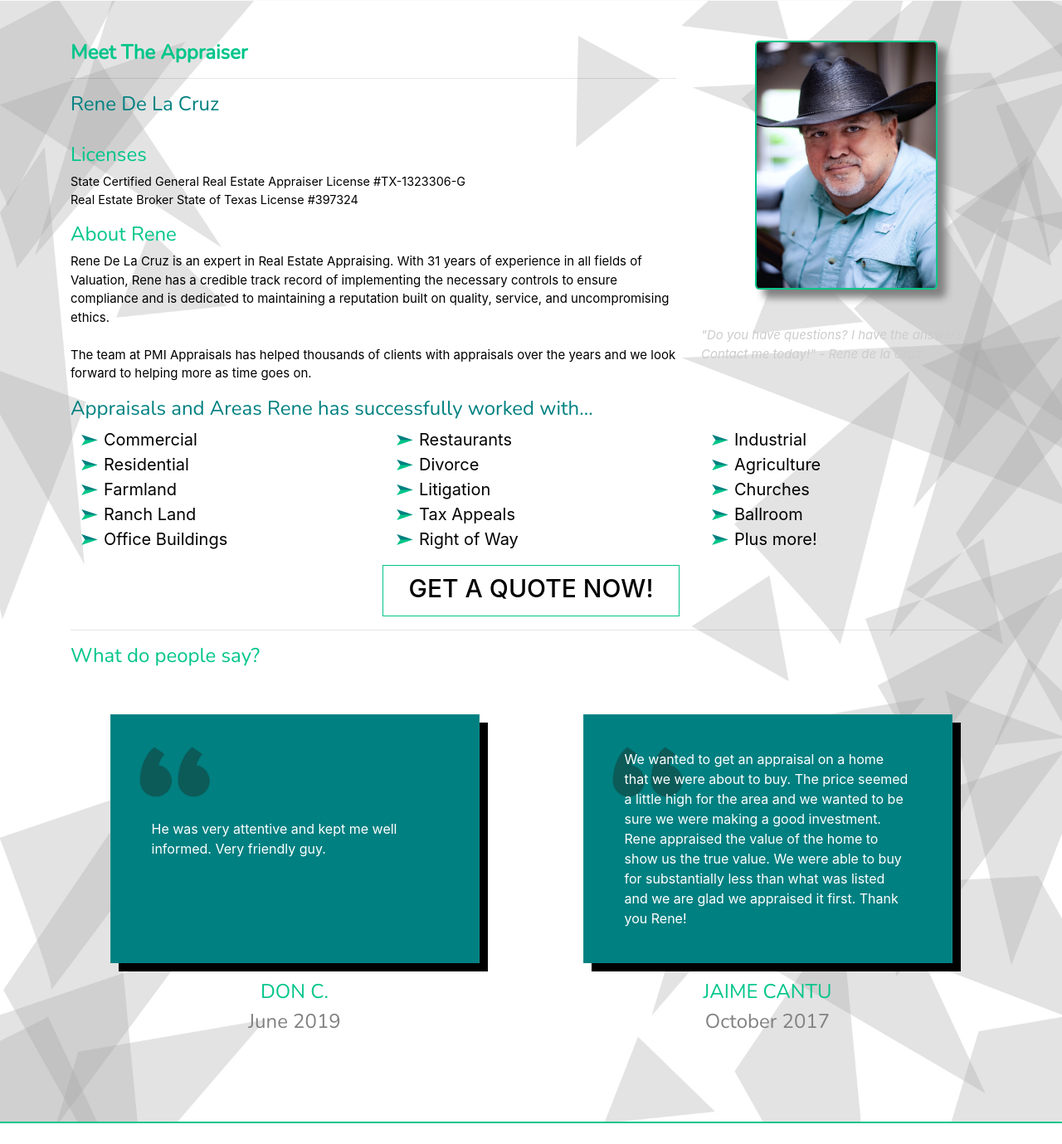
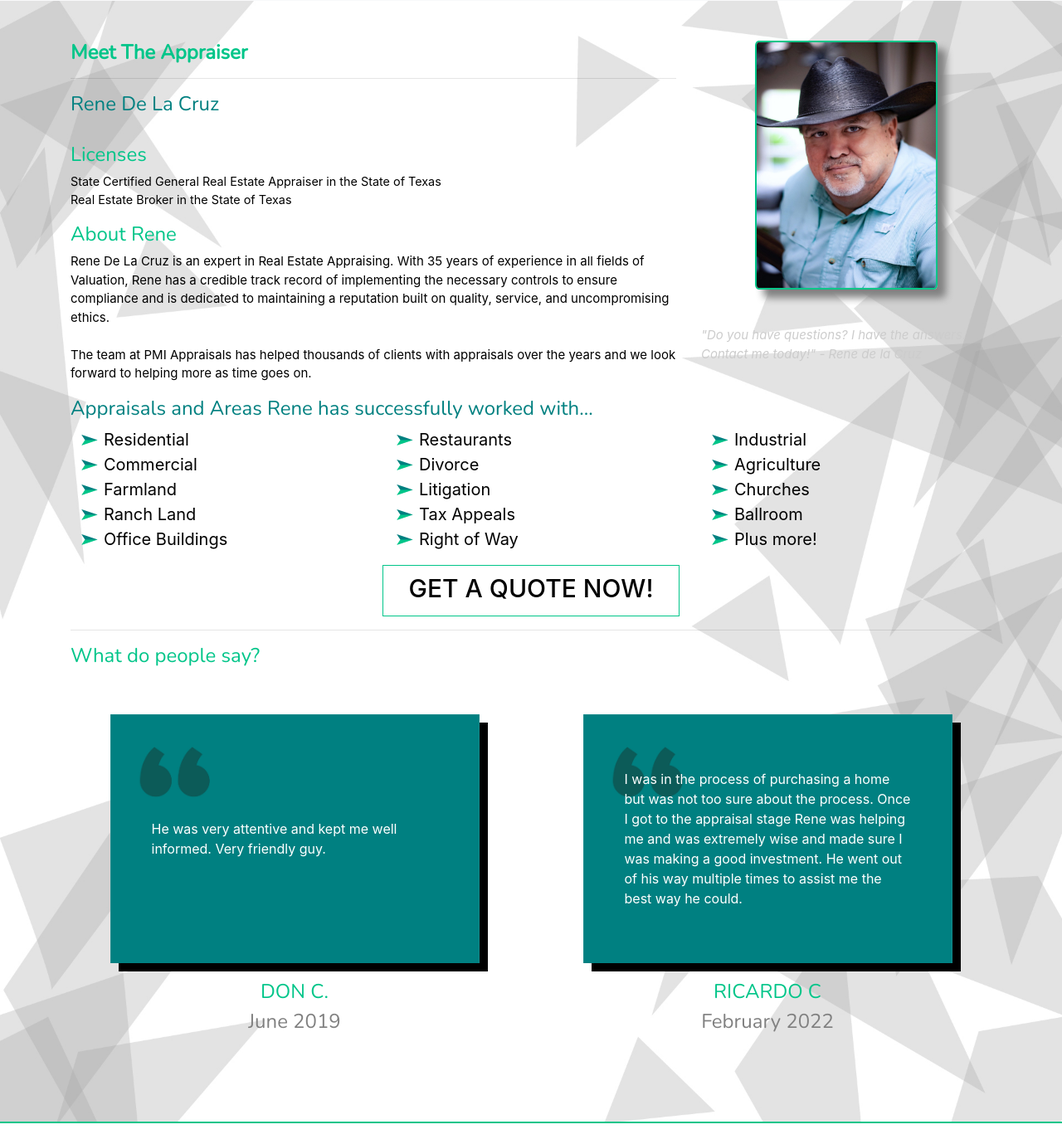
Before and after one commit to renedelacruz/renedelacruz.github.io, a website: page index.html in a window 1280 px wide. Shown: the part 641-2020 px from the top of the page at 83% size. Drawn offline with nearby package versions, Linux system fonts and the light colour scheme; grey boxes are pictures that could not be loaded; a web font is replaced by a local one.

Commit message:
Updating website changes...

```diff
--- a/index.html
+++ b/index.html
@@ -112,13 +112,13 @@
           <br>
             <h4 style="color:#00c589;">                                             Licenses</h4>
             <p style="color:#000000;font-size:90%;">
-            State Certified General Real Estate Appraiser License #TX-1323306-G
+            State Certified General Real Estate Appraiser in the State of Texas
             <br>
-            Real Estate Broker State of Texas License #397324
+            Real Estate Broker in the State of Texas
             </p>
             <h4 style="color:#00c589;">                                             About Rene</h4>
             <p style="color:#000000;">
-              Rene De La Cruz is an expert in Real Estate Appraising. With 31 years of experience in all fields of Valuation, Rene has a credible track record of implementing the necessary controls to ensure compliance and is dedicated to maintaining a reputation built on quality, service, and uncompromising ethics.
+              Rene De La Cruz is an expert in Real Estate Appraising. With 35 years of experience in all fields of Valuation, Rene has a credible track record of implementing the necessary controls to ensure compliance and is dedicated to maintaining a reputation built on quality, service, and uncompromising ethics.
               <br><br>
               The team at PMI Appraisals has helped thousands of clients with appraisals over the years and we look forward to helping more as time goes on.
             </p>
@@ -135,8 +135,8 @@
           </div>
           <div class="col-lg-4">
             <ul class="aboutrene-list">
+              <li>Residential</li>
               <li>Commercial</li>
-              <li>Residential</li>
               <li>Farmland</li>
               <li>Ranch Land</li>
               <li>Office Buildings</li>
@@ -179,10 +179,10 @@
           </div>
           <div class="col-lg-5 mx-auto">
             <div class="customer-quote">
-              We wanted to get an appraisal on a home that we were about to buy. The price seemed a little high for the area and we wanted to be sure we were making a good investment. Rene appraised the value of the home to show us the true value. We were able to buy for substantially less than what was listed and we are glad we appraised it first. Thank you Rene!
+              I was in the process of purchasing a home but was not too sure about the process. Once I got to the appraisal stage Rene was helping me and was extremely wise and made sure I was making a good investment. He went out of his way multiple times to assist me the best way he could.
             </div>
-            <h5 style="color:#00c589;text-align:center;margin-top:20px;">       JAIME CANTU</h5>
-            <h6 style="color:grey;text-align:center;">                          October 2017</h6>
+            <h5 style="color:#00c589;text-align:center;margin-top:20px;">       RICARDO C</h5>
+            <h6 style="color:grey;text-align:center;">                          February 2022</h6>
           </div>
         </div>
         <br><br>
@@ -193,7 +193,7 @@
   <!-- ** CONTACT SECTION ** -->
   <section style="padding: 0px 0px 0px 0px;background-image:url('img/bg4.jpg');" class="background-image" id="contact">
     <!-- CONTAINS GOOGLE MAP API WITH ADDRESS -->
-    <iframe src="https://www.google.com/maps/embed?pb=!1m18!1m12!1m3!1d3473.528558126109!2d-98.62568638455785!3d29.47177385235122!2m3!1f0!2f0!3f0!3m2!1i1024!2i768!4f13.1!3m3!1m2!1s0x865c5d05b17faacf%3A0x3b8d4507786b12ad!2s3505+Wurzbach+Rd+%23111%2C+San+Antonio%2C+TX+78238!5e0!3m2!1sen!2sus!4v1560292042421!5m2!1sen!2sus" width="100%" height="300" frameborder="0" allowfullscreen></iframe>
+    <iframe src="https://www.google.com/maps/embed?pb=!1m18!1m12!1m3!1d11690.347574098567!2d-98.48255512756879!3d29.412392095415722!2m3!1f0!2f0!3f0!3m2!1i1024!2i768!4f13.1!3m3!1m2!1s0x865cf619797d2bdb%3A0x9dd6c1c431d1d2fc!2s1021%20S%20Cherry%20St%2C%20San%20Antonio%2C%20TX%2078210%2C%20USA!5e0!3m2!1sen!2smx!4v1658336848691!5m2!1sen!2smx" width="100%" height="300" frameborder="0" allowfullscreen></iframe>
     <br><br>
     <div class="container">
       <div class="row">
@@ -210,9 +210,9 @@
       <div class="row">
         <div class="col-lg-6">
           <h4 style="color:#008080;"">                          Make your walk-in visit!</h4>
-          <a style="text-decoration:none;" href="https://www.google.com/maps/place/3505+Wurzbach+Rd+%23111,+San+Antonio,+TX+78238/@29.471769,-98.623498,16z/data=!4m5!3m4!1s0x865c5d05b17faacf:0x3b8d4507786b12ad!8m2!3d29.4717692!4d-98.6234977?hl=en" target="_blank">
+          <a style="text-decoration:none;" href="https://www.google.com/maps/embed?pb=!1m18!1m12!1m3!1d11690.347574098567!2d-98.48255512756879!3d29.412392095415722!2m3!1f0!2f0!3f0!3m2!1i1024!2i768!4f13.1!3m3!1m2!1s0x865cf619797d2bdb%3A0x9dd6c1c431d1d2fc!2s1021%20S%20Cherry%20St%2C%20San%20Antonio%2C%20TX%2078210%2C%20USA!5e0!3m2!1sen!2smx!4v1658336848691!5m2!1sen!2smx" target="_blank">
 
-          <p style="color:#000000;text-decoration:underline;">  3505 Wurzbach Rd, San Antonio, TX 78238</p></a>
+          <p style="color:#000000;text-decoration:underline;">  1021 S Cherry St, San Antonio TX 78210</p></a>
           <h5 style="color:#008080;">                           Office Hours</h5>
           <p style="color:#000000">                             8:00am - 7:00pm</p>
           <p style="color:#b30000;font-size: 80%">              CLOSED ON SUNDAYS</p>
@@ -246,7 +246,7 @@
         <p class="footer-links">
           <a href="tel:956227-0928">Call Us!</a>&emsp;
           <a href="mailto:info@pmiappraisals.com">Email Us!</a>&emsp;
-          <a href="https://www.google.com/maps/place/3505+Wurzbach+Rd+%23111,+San+Antonio,+TX+78238/@29.471769,-98.623498,16z/data=!4m5!3m4!1s0x865c5d05b17faacf:0x3b8d4507786b12ad!8m2!3d29.4717692!4d-98.6234977?hl=en" target="_blank">Address</a>&emsp;
+          <a href="https://www.google.com/maps/embed?pb=!1m18!1m12!1m3!1d11690.347574098567!2d-98.48255512756879!3d29.412392095415722!2m3!1f0!2f0!3f0!3m2!1i1024!2i768!4f13.1!3m3!1m2!1s0x865cf619797d2bdb%3A0x9dd6c1c431d1d2fc!2s1021%20S%20Cherry%20St%2C%20San%20Antonio%2C%20TX%2078210%2C%20USA!5e0!3m2!1sen!2smx!4v1658336848691!5m2!1sen!2smx" target="_blank">Address</a>&emsp;
           <a href="https://www.facebook.com/PMI-Appraisals-786278184897817/" target="_blank">Facebook</a>&emsp;
         </p>
       </div>
```
